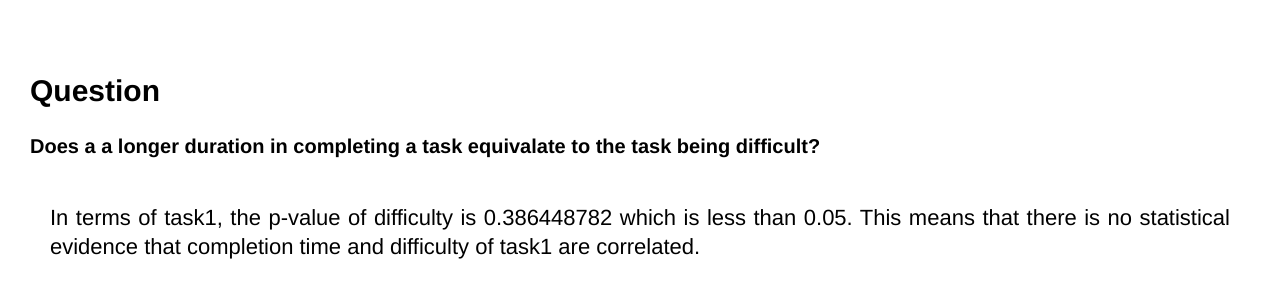
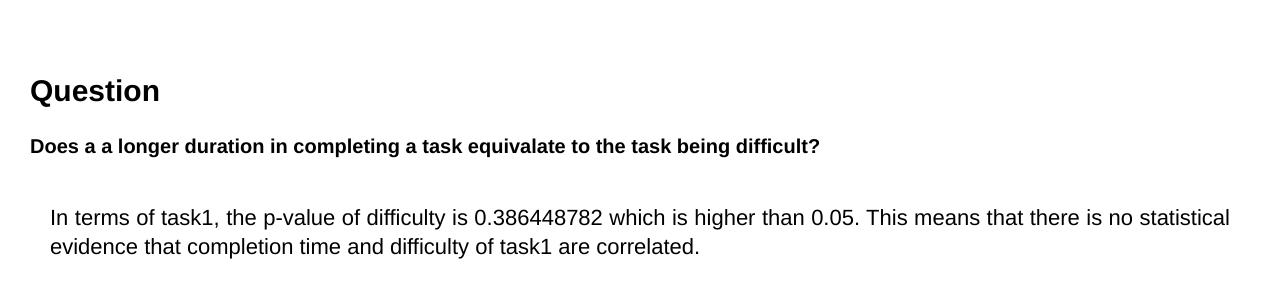
Before and after one commit to NathanDomFlanagan/HCI-Assignment2, a plain HTML site: page data.html in a window 1280 px wide. Shown: the part 4645-4945 px from the top of the page. Drawn offline with Linux system fonts and the light colour scheme.

Commit message:
modifiy the interpretation

```diff
--- a/data.html
+++ b/data.html
@@ -115,7 +115,7 @@
   <div class="dataConclusion">
     <h2>Question</h2>
     <h4>Does a a longer duration in completing a task equivalate to the task being difficult?</h4>
-    <p>In terms of task1, the p-value of difficulty is 0.386448782 which is less than 0.05. This means that there is no statistical evidence that completion time and difficulty of task1 are correlated.</p>
+    <p>In terms of task1, the p-value of difficulty is 0.386448782 which is higher than 0.05. This means that there is no statistical evidence that completion time and difficulty of task1 are correlated.</p>
     <p>However, we found that the difficulty of task2 is significant to the completion time of task2. This is because the p-value of difficulty is less than 5%. Looking at r-squared, this explains that about 67% of the variance in the outcome variable is explained by the model. Also, the correlation coefficient (Multiple R) is 0.816505972. Thus, there is a strong positive linear relationship between how long the participants took to complete this task and how difficult they felt.</p>
     <p>Regarding task3 and task4, the p-values of difficulty are higher than 0.05. Therefore, we do not have enough statistical evidence to establish the correlation between the completion time and difficulty of both task3 and task4.</p>
     <p> Often times the participants will give up rather than spent a significant amount of time trying to figure out the task. This is very obvious looking at task 4, all but one no idea where to start looking and there was no direction or place for them to start from. The task being difficult equivalates rather to the fact that there are too many steps to take in order to reach the location. This is highlighted from the feedbacks from the participants. A lot of them suggested that the steps to reaching a location should be shorten, or have a search function allowing for quick search instead.</p>
```
